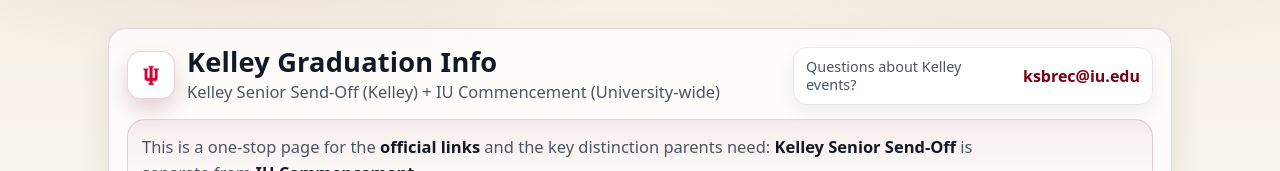
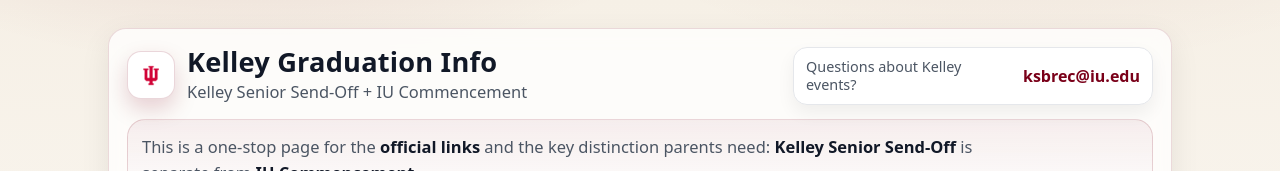
Before and after one commit to edwardbkim/graduation-info, a plain HTML site: page index.html in a window 1280 px wide. Shown: the top 171 px of the page. Drawn offline with Linux system fonts and the light colour scheme.

Commit message:
Update index.html

```diff
--- a/index.html
+++ b/index.html
@@ -364,7 +364,7 @@
           </div>
           <div class="title">
             <h1>Kelley Graduation Info</h1>
-            <p>Kelley Senior Send-Off (Kelley) + IU Commencement (University-wide)</p>
+            <p>Kelley Senior Send-Off + IU Commencement</p>
           </div>
         </div>
 
```
